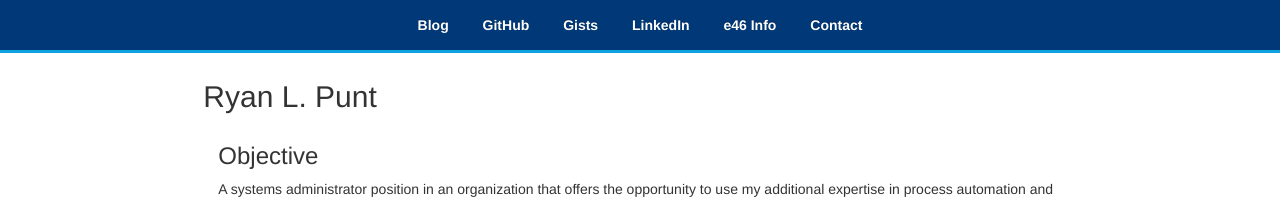
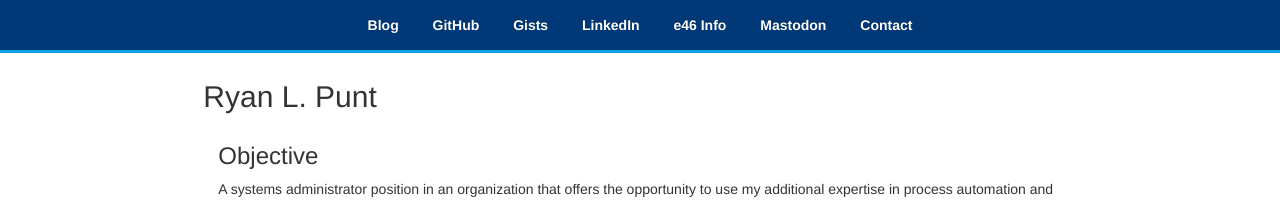
Before and after one commit to rpunt/rpunt.github.io, a Jekyll site: the page built from index.md, in a window 1280 px wide. Shown: the top 201 px of the page. Built offline with Jekyll 4.4.1, drawn with Linux system fonts in a browser that asks for light colours; our own code applies the rules of GitHub Pages for plain Markdown files.

Commit message:
include Mastodon verification link

```diff
--- a/_includes/navbar.html
+++ b/_includes/navbar.html
@@ -18,6 +18,7 @@
           <li><a href="https://gist.github.com/rpunt/">Gists</a></li>
           <li><a href="http://www.linkedin.com/in/rpunt">LinkedIn</a></li>
           <li><a href="http://mirum.org/e46/">e46 Info</a></li>
+          <li><a rel="me" href="https://hachyderm.io/@rpunt">Mastodon</a></li>
           <!-- <li><a href="http://mirum.org/cookies/">Cookies!</a></li> -->
           <li><a href="mailto:ryan@mirum.org?Subject=Contact%20from%20mirum.org">Contact</a></li>
         </ul>
```
Also changed, not shown: index.md (+0 -2 lines).
